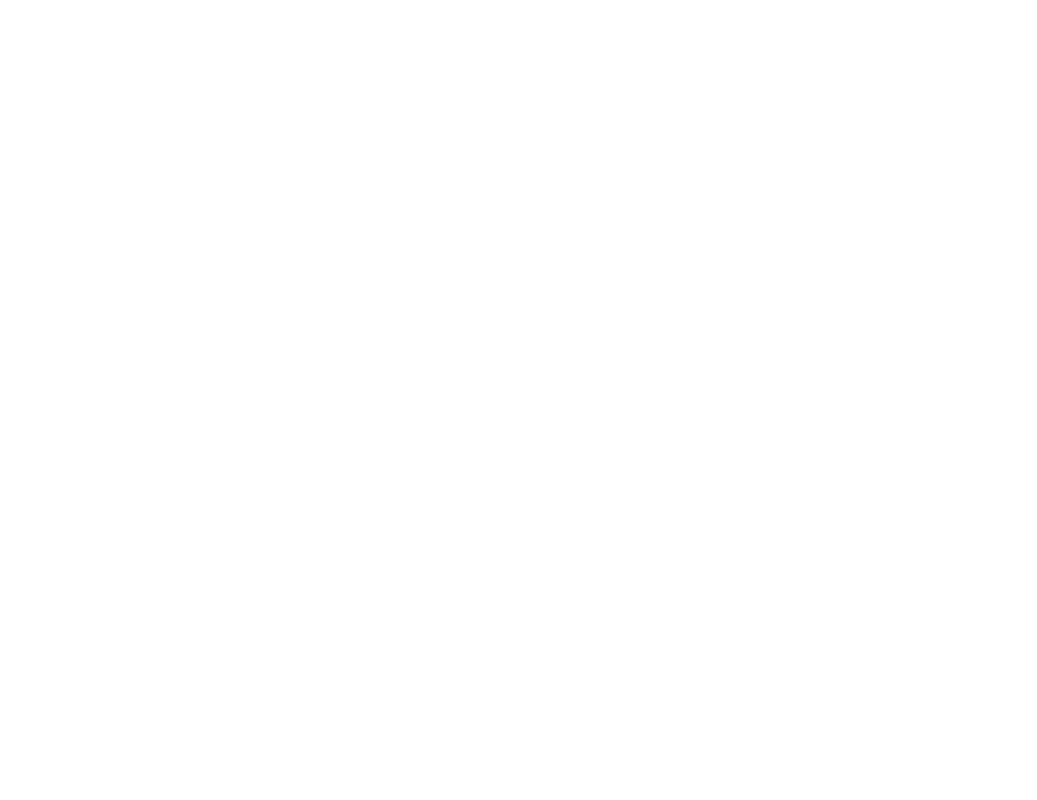
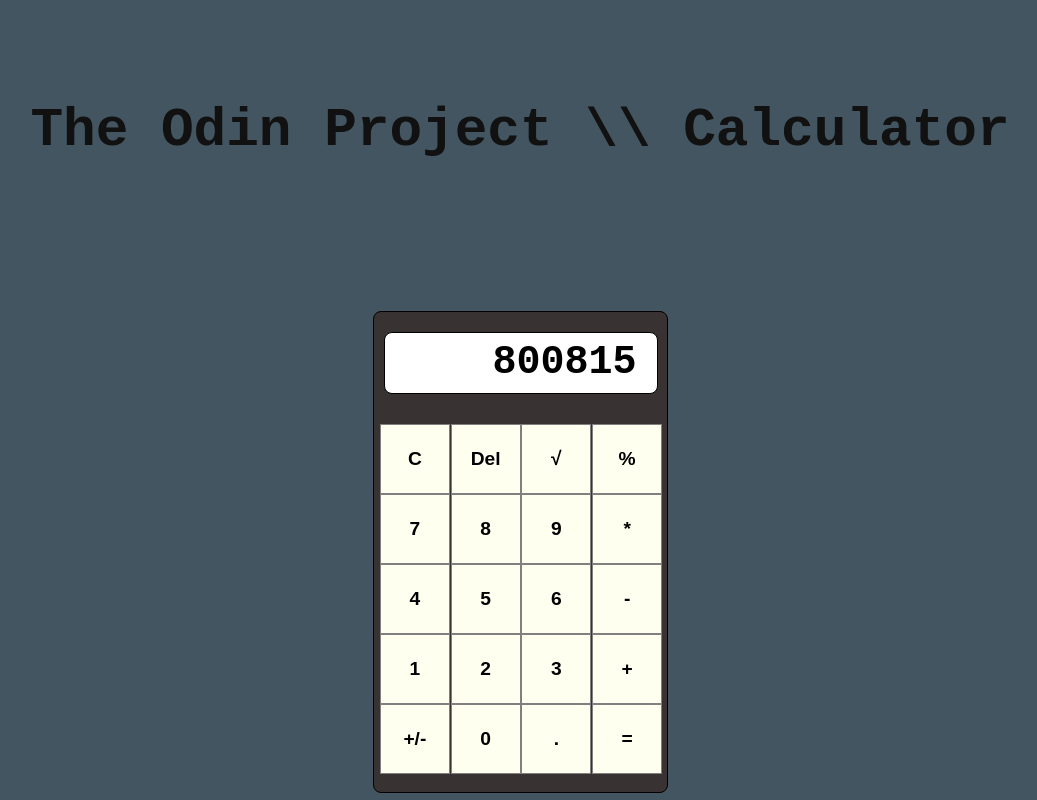
Before and after one commit to mgoncalves3/calculator, a plain HTML site: page index.html in a window 1280 px wide. Shown: the whole page, without its empty margins (120-1157 px from the left). Drawn offline with Linux system fonts and the light colour scheme.

Commit message:
html done?

```diff
--- a/index.html
+++ b/index.html
@@ -1,12 +1,53 @@
 <!DOCTYPE html>
 <html lang="en">
+
 <head>
     <meta charset="UTF-8">
     <meta http-equiv="X-UA-Compatible" content="IE=edge">
     <meta name="viewport" content="width=device-width, initial-scale=1.0">
+    <link rel="stylesheet" href="style.css">
     <title>Odin Project \\ Calculator</title>
 </head>
+
 <body>
+    <header>
+        <h1>The Odin Project \\ Calculator</h1>
+    </header>
+    <div class="body">
+        <div class="display">
+            <div class="numbers">800815</div>
+        </div>
+        <div class="main-btns">
 
+                <button class="btn" id="clear">C</button>
+                <button class="btn" id="backspace">Del</button>
+                <button class="btn" id="sqroot">&radic;</button>
+                <button class="btn" id="divide">%</button>
+                <button class="btn" id="seven">7</button>
+                <button class="btn" id="eigth">8</button>
+
+                <button class="btn" id="nine">9</button>
+                <button class="btn" id="multiply">*</button>
+                <button class="btn" id="four">4</button>
+
+                <button class="btn" id="five">5</button>
+                <button class="btn" id="six">6</button>
+                <button class="btn" id="subtract">-</button>
+
+                <button class="btn" id="one">1</button>
+                <button class="btn" id="two">2</button>
+                <button class="btn" id="three">3</button>
+
+
+            <button class="btn" id="add">+</button>
+            <button class="btn" id="sign">+/-</button>
+            <button class="btn" id="zero">0</button>
+            <button class="btn" id="point">.</button>
+            <button class="btn" id="equals">=</button>
+
+    </div>
+
+    <script src="script.js"></script>
 </body>
+
 </html>
--- a/style.css
+++ b/style.css
@@ -0,0 +1,89 @@
+body {
+    background-color: #435560;
+    text-align: center;
+    width: 100%;
+    margin: auto;
+    font-family: 'Courier New', monospace;
+    box-sizing: border-box;
+}
+
+header {
+    margin: 100px auto;
+    font-size: 1.7em;
+    color: #111
+}
+
+.body {
+    background-color: #393232;
+    height: 480px;
+    width: 293px;
+    border: solid thin black;
+    border-radius: 8px;
+    margin: auto;
+    margin-top: 150px;
+}
+
+.btn {
+    background-color: ivory;
+    border: 1px solid gray;
+    height: 70px;
+    width: 70px;
+    margin: auto;
+    line-height: 60px;
+    font-weight: 900;
+    font-size: 1.2em;
+    word-wrap: break-word;
+}
+
+.btn:hover {
+    border: 1px solid #baa670;
+    color: #ff7a59;
+    background: ivory;
+}
+
+.btn:active {
+    border: solid 4px #ff7a59;
+}
+
+.row {
+    display: flex;
+    flex-direction: row;
+}
+
+.main-btns {
+    display: grid;
+    grid-template-columns: 1fr 1fr 1fr 1fr;
+    grid-template-rows: 1fr 1fr 1fr 1fr;
+    position: relative;
+    top: 50px;
+    left: 6px;
+    width: 283px;
+}
+
+.display {
+    display: flex;
+    flex-direction: row-reverse;
+    font-size: 2.5em;
+    font-weight: 700;
+    width: 272px;
+    height: 60px;
+    line-height: 60px;
+    position: relative;
+    left: 10px;
+    top: 20px;
+    border: solid thin black;
+    border-radius: 8px;
+    background-color: white;
+
+}
+
+.numbers {
+    position: relative;
+    right: 20px;
+}
+
+.operations {
+    position: relative;
+    bottom: 301px;
+    left: 107px
+}
```
